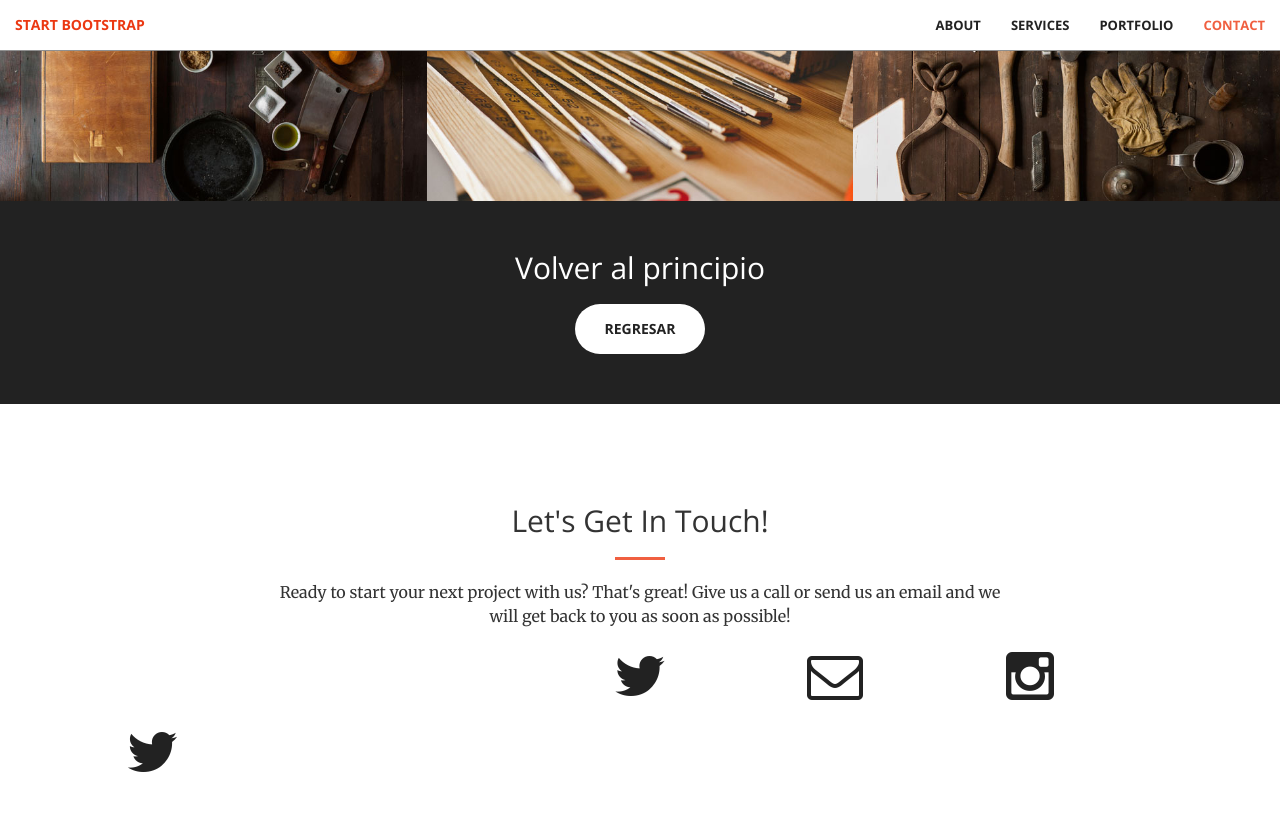
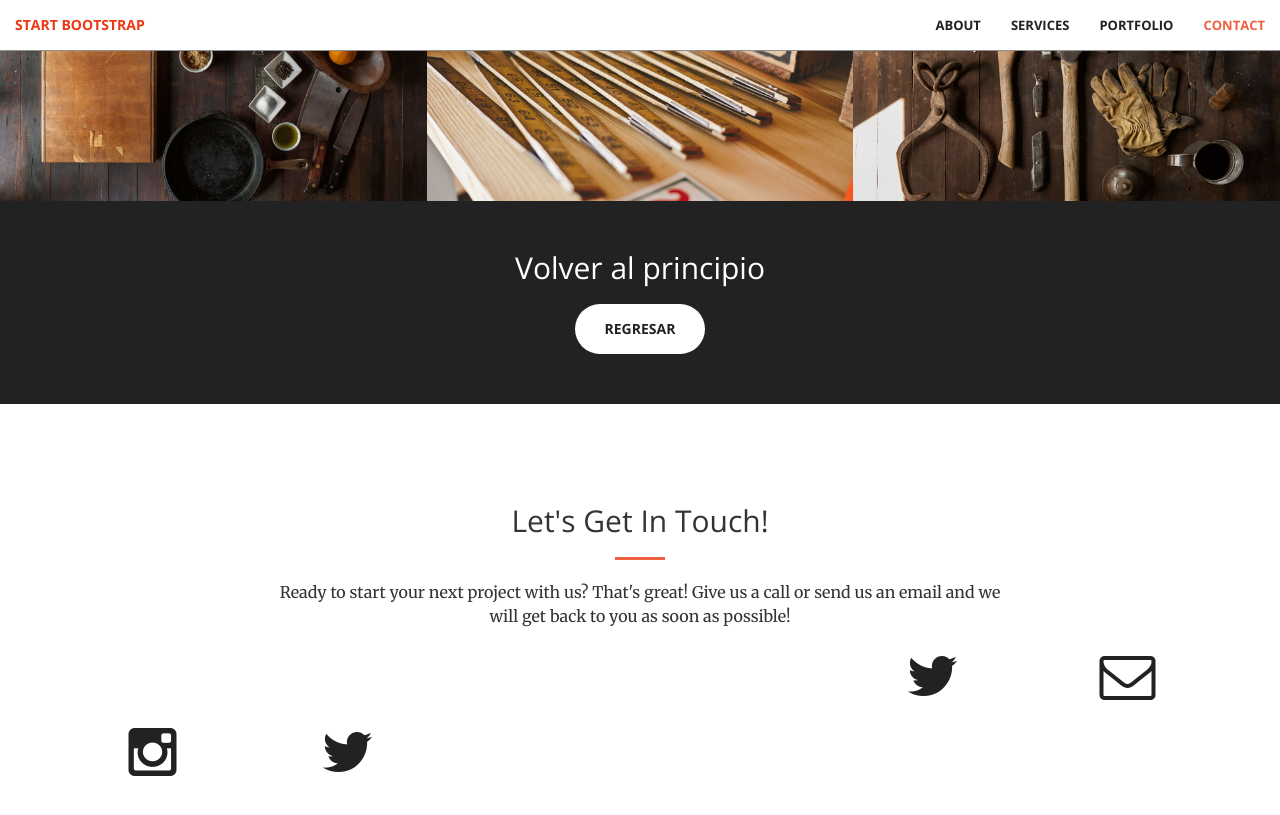
Before and after one commit to KatherineMerchanS/KatherineMerchanS.github.io, a Jekyll site: the page built from index.html, in a window 1280 px wide and 900 px high, scrolled down 2033 px. Shown: the top 815 px of the window. Built offline with Jekyll 4.4.1, drawn with Linux system fonts in a browser that asks for light colours.

Commit message:
Update contact.html

```diff
--- a/_includes/contact.html
+++ b/_includes/contact.html
@@ -6,7 +6,7 @@
                 <hr class="primary">
                 <p>Ready to start your next project with us? That's great! Give us a call or send us an email and we will get back to you as soon as possible!</p>
             </div>
-        <div class="col-lg-2 col-lg-offset-5 text-center">
+        <div class="col-lg-2 col-lg-offset-8 text-center">
             <a href="https://twitter.com/{{ site.twitter_username }}">
                 <i class="fa fa-twitter fa-3x wow bounceIn" data-wow-delay=".1s"></i>
                 <p>{{ site.twitter_username }}</p>
```
